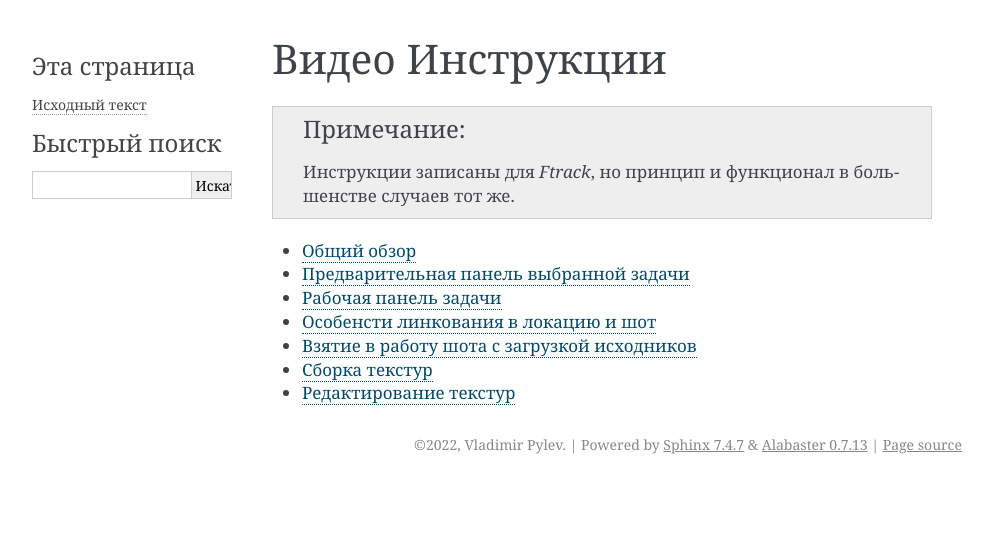
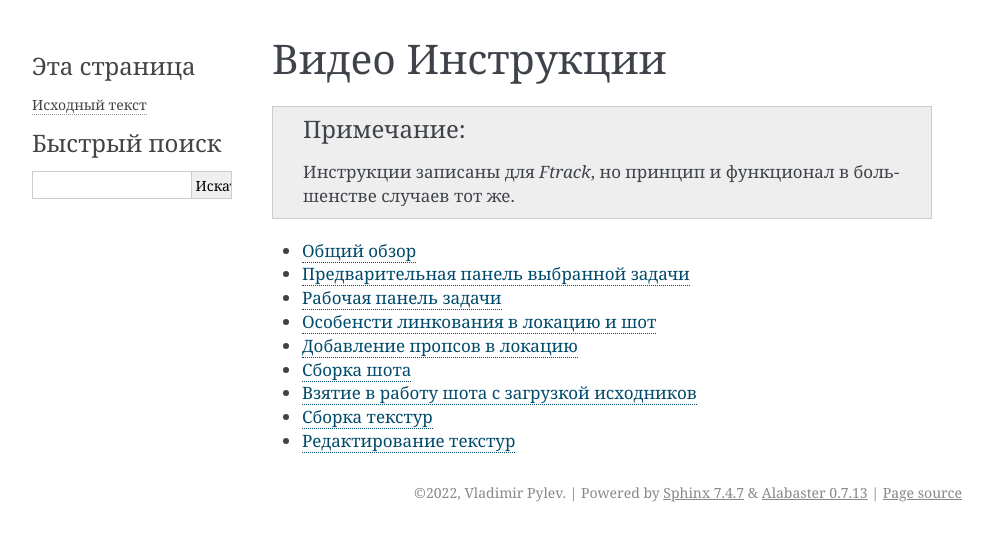
Before and after one commit to volodya-renderberg/cerebro-b3d-connect-manual, a Sphinx documentation site: the page built from docs/source/manual/video.rst, in a window 1280 px wide. Shown: the top 541 px of the page, without its empty margins (148-1141 px from the left). Built offline with Sphinx 7.4.7, drawn with Linux system fonts in a browser that asks for light colours.

Commit message:
+ 2 videos

```diff
--- a/docs/source/manual/video.rst
+++ b/docs/source/manual/video.rst
@@ -13,6 +13,10 @@
 
 * `Особенсти линкования в локацию и шот <https://youtu.be/840F72LfImM>`_
 
+* `Добавление пропсов в локацию <https://disk.yandex.ru/i/gFKU9LpWO4hEcQ>`_
+
+* `Сборка шота <https://disk.yandex.ru/i/pL5ZYg8rk53fjA>`_
+
 * `Взятие в работу шота с загрузкой исходников <https://youtu.be/xQ0Fqmj_Pvo>`_
 
 * `Сборка текстур <https://youtu.be/iTCtTxtwsns>`_
```
